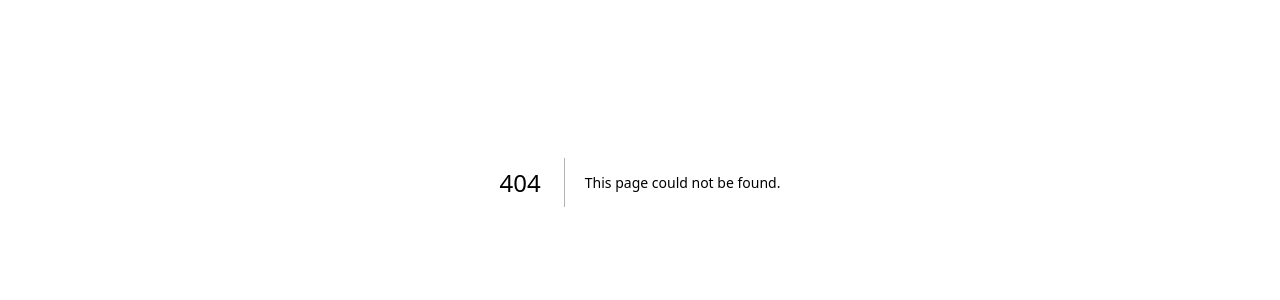
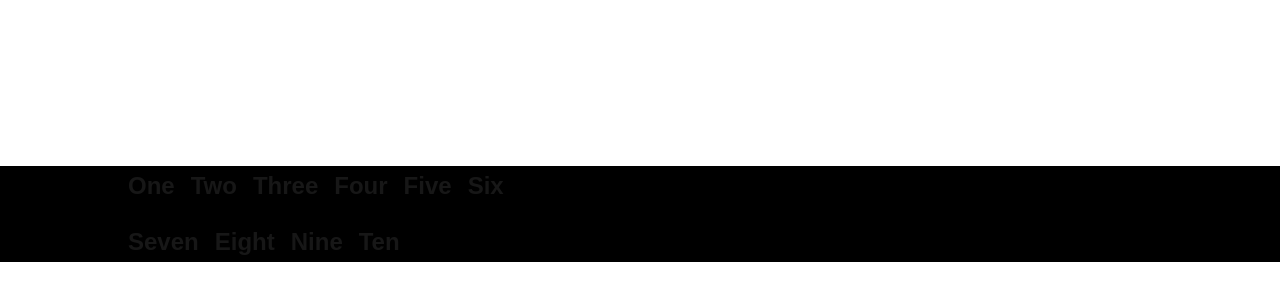
Before and after one commit to hasanmahmud7152/gsap-playground, a Next.js app: page /reveal-img-on-link-hover in a window 1280 px wide. Before the commit this address had no page. Shown: the part 218-518 px from the top of the page. Built offline with nearby package versions, Linux system fonts and the light colour scheme.

Commit message:
feat: add reveal-img-on-link-hover

```diff
--- a/app/page.tsx
+++ b/app/page.tsx
@@ -1,63 +1,13 @@
-import Image from "next/image";
+import Link from "next/link";
 
 export default function Home() {
   return (
     <div className="flex min-h-screen items-center justify-center bg-zinc-50 font-sans dark:bg-black">
-      <main className="flex min-h-screen w-full max-w-3xl flex-col items-center justify-between py-32 px-16 bg-white dark:bg-black sm:items-start">
-        <Image
-          className="dark:invert"
-          src="/next.svg"
-          alt="Next.js logo"
-          width={100}
-          height={20}
-          priority
-        />
+      <main className="flex min-h-screen w-full max-w-3xl flex-col items-center justify-between bg-white px-16 py-32 sm:items-start dark:bg-black">
         <div className="flex flex-col items-center gap-6 text-center sm:items-start sm:text-left">
-          <h1 className="max-w-xs text-3xl font-semibold leading-10 tracking-tight text-black dark:text-zinc-50">
-            To get started, edit the page.tsx file.
-          </h1>
-          <p className="max-w-md text-lg leading-8 text-zinc-600 dark:text-zinc-400">
-            Looking for a starting point or more instructions? Head over to{" "}
-            <a
-              href="https://vercel.com/templates?framework=next.js&utm_source=create-next-app&utm_medium=appdir-template-tw&utm_campaign=create-next-app"
-              className="font-medium text-zinc-950 dark:text-zinc-50"
-            >
-              Templates
-            </a>{" "}
-            or the{" "}
-            <a
-              href="https://nextjs.org/learn?utm_source=create-next-app&utm_medium=appdir-template-tw&utm_campaign=create-next-app"
-              className="font-medium text-zinc-950 dark:text-zinc-50"
-            >
-              Learning
-            </a>{" "}
-            center.
-          </p>
-        </div>
-        <div className="flex flex-col gap-4 text-base font-medium sm:flex-row">
-          <a
-            className="flex h-12 w-full items-center justify-center gap-2 rounded-full bg-foreground px-5 text-background transition-colors hover:bg-[#383838] dark:hover:bg-[#ccc] md:w-[158px]"
-            href="https://vercel.com/new?utm_source=create-next-app&utm_medium=appdir-template-tw&utm_campaign=create-next-app"
-            target="_blank"
-            rel="noopener noreferrer"
-          >
-            <Image
-              className="dark:invert"
-              src="/vercel.svg"
-              alt="Vercel logomark"
-              width={16}
-              height={16}
-            />
-            Deploy Now
-          </a>
-          <a
-            className="flex h-12 w-full items-center justify-center rounded-full border border-solid border-black/[.08] px-5 transition-colors hover:border-transparent hover:bg-black/[.04] dark:border-white/[.145] dark:hover:bg-[#1a1a1a] md:w-[158px]"
-            href="https://nextjs.org/docs?utm_source=create-next-app&utm_medium=appdir-template-tw&utm_campaign=create-next-app"
-            target="_blank"
-            rel="noopener noreferrer"
-          >
-            Documentation
-          </a>
+          <Link className="underline" href="/reveal-img-on-link-hover">
+            reveal-img-on-link-hover
+          </Link>
         </div>
       </main>
     </div>
--- /dev/null
+++ b/app/reveal-img-on-link-hover/_components/LinkList/LinkList.module.css
@@ -0,0 +1,35 @@
+.link {
+  &::after {
+    content: "";
+    position: absolute;
+    background-color: #fff;
+    width: 100%;
+    height: 3px;
+    left: 0;
+    bottom: 0;
+    transform: scaleX(0);
+    transition: transform 300ms ease-out;
+    transform-origin: right;
+  }
+
+  &:hover::after {
+    transform: scaleX(1);
+    transform-origin: left;
+  }
+}
+
+.reveal-image-wrapper {
+  position: absolute;
+  left: 50%;
+  top: 50%;
+  transform: translate(-50%, -50%);
+  aspect-ratio: 16/9;
+  width: 50%;
+}
+
+.reveal-image {
+  height: 100%;
+  width: 100%;
+  object-fit: cover;
+  background-color: #434343;
+}
--- /dev/null
+++ b/app/reveal-img-on-link-hover/_components/LinkList/LinkList.tsx
@@ -0,0 +1,104 @@
+"use client";
+
+import gsap from "gsap";
+import CustomEase from "gsap/CustomEase";
+import { useRef } from "react";
+import styles from "./LinkList.module.css";
+
+// type Props<T extends keyof HTMLElementTagNameMap> = Partial<HTMLElementTagNameMap[T]>;
+gsap.registerPlugin(CustomEase);
+CustomEase.create("hop", "M0,0 C0.071,0.505 0.192,0.726 0.318,0.852 0.45,0.984 0.504,1 1,1");
+
+export default function LinkList() {
+  const links = ["one", "two", "three", "four", "five", "six", "seven", "eight", "nine", "ten"];
+
+  const placeHolder = useRef<HTMLElementTagNameMap["div"]>(null);
+
+  const activeImgIndex = useRef(-1);
+  const activeImgEl = useRef<HTMLElementTagNameMap["img"]>(null);
+  const activeImgWrapperEl = useRef<HTMLElementTagNameMap["div"]>(null);
+
+  const linkContainer = useRef<HTMLElementTagNameMap["ul"]>(null);
+
+  const handleOnMouseEnter = (index: number) => {
+    if (activeImgIndex.current === index) return;
+
+    const prevHoverLink = linkContainer.current?.children[activeImgIndex.current]?.children[0];
+    if (prevHoverLink) {
+      const mouseEvent = new Event("mouseleave");
+      prevHoverLink?.dispatchEvent(mouseEvent);
+    }
+    activeImgIndex.current = index;
+
+    activeImgEl.current = document.createElement("img");
+    activeImgEl.current.classList.add(styles["reveal-image"]);
+    activeImgEl.current.src = `https://picsum.photos/seed/${index + 1}/900/600`;
+    gsap.set(activeImgEl.current, { scale: 1.25, opacity: 0 });
+
+    activeImgWrapperEl.current = document.createElement("div");
+    activeImgWrapperEl.current.classList.add(styles["reveal-image-wrapper"]);
+    gsap.set(activeImgWrapperEl.current, { opacity: 1, clipPath: "polygon(50% 50%, 50% 50%, 50% 50%, 50% 50%)" });
+    activeImgWrapperEl.current.appendChild(activeImgEl.current);
+
+    placeHolder.current?.appendChild(activeImgWrapperEl.current);
+
+    gsap.to(activeImgWrapperEl.current, {
+      duration: 0.5,
+      clipPath: "polygon(0% 0%, 100% 0%, 100% 100%, 0% 100%)",
+      ease: "hop",
+    });
+
+    gsap.to(activeImgEl.current, {
+      opacity: 1,
+      duration: 0.25,
+      ease: "power2.out",
+    });
+
+    gsap.to(activeImgEl.current, {
+      scale: 1,
+      duration: 1.25,
+      ease: "hop",
+      onComplete() {},
+    });
+  };
+
+  const handleOnMouseLeave = (index: number) => {
+    if (activeImgIndex.current === index) {
+      activeImgIndex.current = -1;
+    }
+
+    const imgWrapperElToRemove = activeImgWrapperEl.current;
+
+    activeImgWrapperEl.current = null;
+    activeImgEl.current = null;
+
+    gsap.to(imgWrapperElToRemove, {
+      opacity: 0,
+      duration: 0.5,
+      ease: "power1.out",
+      onComplete() {
+        imgWrapperElToRemove?.remove();
+      },
+    });
+  };
+
+  return (
+    <>
+      <div ref={placeHolder} className="pointer-events-none absolute inset-0"></div>
+      <ul ref={linkContainer} className="mt-[30%] ml-[10%] flex max-w-md flex-wrap gap-4">
+        {links.map((item, index) => (
+          <li key={item}>
+            <a
+              onMouseEnter={() => handleOnMouseEnter(index)}
+              onMouseLeave={() => handleOnMouseLeave(index)}
+              className={`relative inline-block py-1 text-2xl font-semibold capitalize ${styles.link}`}
+              href="#"
+            >
+              {item}
+            </a>
+          </li>
+        ))}
+      </ul>
+    </>
+  );
+}
--- /dev/null
+++ b/app/reveal-img-on-link-hover/page.tsx
@@ -0,0 +1,11 @@
+import LinkList from "./_components/LinkList/LinkList";
+
+export default function page() {
+  return (
+    <div className="bg-black">
+      <div className="container mx-auto">
+        <LinkList></LinkList>
+      </div>
+    </div>
+  );
+}
--- a/package.json
+++ b/package.json
@@ -9,6 +9,8 @@
     "lint": "eslint"
   },
   "dependencies": {
+    "@gsap/react": "^2.1.2",
+    "gsap": "^3.13.0",
     "next": "16.0.3",
     "react": "19.2.0",
     "react-dom": "19.2.0"
@@ -20,6 +22,8 @@
     "@types/react-dom": "^19",
     "eslint": "^9",
     "eslint-config-next": "16.0.3",
+    "prettier": "^3.6.2",
+    "prettier-plugin-tailwindcss": "^0.7.1",
     "tailwindcss": "^4",
     "typescript": "^5"
   }
```
Also changed, not shown: .prettierrc.json (added), 1 other file (tests, documents, lock files or other folders).
